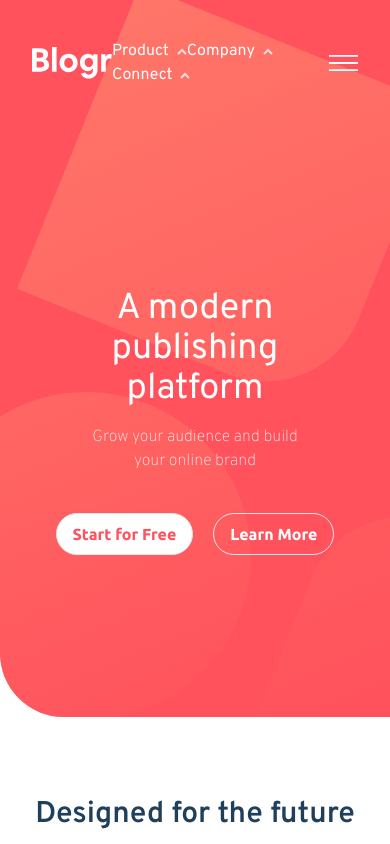
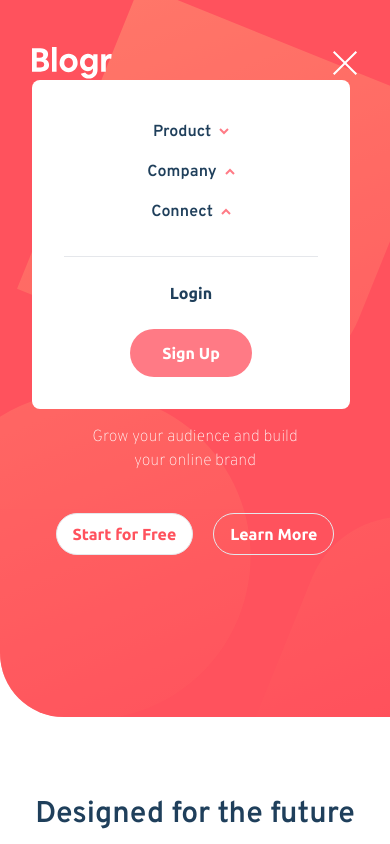
Before and after one commit to CosMo578/blogr-landing-page-main, a React (Vite) app: page / in a window 390 px wide. Both pictures are taken after a click on the button 345 px from the left and 63 px from the top of the page. Shown: the top 844 px of the page. Built offline with nearby package versions, Linux system fonts and the light colour scheme.

Commit message:
Made navbar responsive for mobile screens

```diff
--- a/src/App.css
+++ b/src/App.css
@@ -3,6 +3,10 @@
 @tailwind base;
 @tailwind components;
 @tailwind utilities;
+
+* {
+  /* border: 1px solid red; */
+}
 
 body {
   font-family: "Overpass", sans-serif;
@@ -81,6 +85,7 @@ footer ul li:hover {
   @apply underline;
 }
 
+@media screen and (min-width: 1024px) {
   .dropdown {
     position: relative;
     display: inline-block;
@@ -96,6 +101,7 @@ footer ul li:hover {
   }
   .dropbtn:hover p img {
     @apply rotate-0;
+  }
 }
 /* width */
 ::-webkit-scrollbar {
--- /dev/null
+++ b/src/components/DesktopNav.jsx
@@ -0,0 +1,63 @@
+export default function DesktopNav({ arrow }) {
+  return (
+    <nav
+      className='lg:ml-6 lg:flex lg:items-center lg:gap-8 hover:[&_button]:cursor-pointer'
+    >
+      <div className="dropbtn inline-block">
+        <p className="cursor-pointer hover:underline">
+          Product{" "}
+          <img
+            className='ml-1 inline-block rotate-180 transition-transform'
+            src={arrow}
+            alt=""
+          />
+        </p>
+        <div className="dropdown-content w-full p-4">
+          <ul className=" absolute z-[999] -translate-x-6 space-y-2 rounded-md bg-white py-4 pl-6 pr-8 text-black [&_li]:cursor-pointer hover:[&_li]:font-semibold">
+            <li>Overview</li>
+            <li>Pricing</li>
+            <li>Marketplace</li>
+            <li>Features</li>
+            <li>Integrations</li>
+          </ul>
+        </div>
+      </div>
+      <div className="dropbtn inline-block">
+        <p className="cursor-pointer hover:underline">
+          Company{" "}
+          <img
+            className={`ml-1 inline-block rotate-180 transition-transform`}
+            src={arrow}
+            alt=""
+          />
+        </p>
+        <div className="dropdown-content w-full p-4">
+          <ul className="absolute z-[999] -translate-x-6 space-y-2 rounded-md bg-white py-4 pl-6 pr-8 text-black [&_li]:cursor-pointer hover:[&_li]:font-semibold">
+            <li>About</li>
+            <li>Team</li>
+            <li>Blog</li>
+            <li>Features</li>
+            <li>Careers</li>
+          </ul>
+        </div>
+      </div>
+      <div className="dropbtn inline-block">
+        <p className="cursor-pointer hover:underline">
+          Connect{" "}
+          <img
+            className={`ml-1 inline-block rotate-180 transition-transform`}
+            src={arrow}
+            alt=""
+          />
+        </p>
+        <div className="dropdown-content w-full p-4">
+          <ul className="absolute z-[999] -translate-x-6 space-y-2 rounded-md bg-white py-4 pl-6 pr-8 text-black [&_li]:cursor-pointer hover:[&_li]:font-semibold">
+            <li>Contact</li>
+            <li>Newsletter</li>
+            <li>LinkedIn</li>
+          </ul>
+        </div>
+      </div>
+    </nav>
+  );
+}
--- a/src/components/Footer.jsx
+++ b/src/components/Footer.jsx
@@ -2,7 +2,7 @@ import logo from "/images/logo.svg";
 
 export function Footer() {
   return (
-    <footer className="lg:text-auto flex flex-col items-center justify-start gap-16 rounded-tr-[6rem] bg-[#25252d] px-20 py-16 text-center text-white lg:flex-row lg:items-start lg:gap-[18%] lg:px-32 lg:text-left">
+    <footer className="lg:text-auto flex flex-col items-center justify-start gap-16 rounded-tr-[6rem] bg-[#25252d] px-20 py-16 text-center text-white lg:flex-row lg:items-start lg:gap-[18%] lg:px-16 lg:text-left xl:px-32">
       <img src={logo} alt="" />
       <div>
         <b>Product</b>
--- a/src/components/Header.jsx
+++ b/src/components/Header.jsx
@@ -1,79 +1,31 @@
 import { useState } from "react";
+import useWindowSize from "../hooks/useWindowSize";
+import logo from "/images/logo.svg";
 import arrow from "/images/icon-arrow-light.svg";
-import logo from "/images/logo.svg";
+import arrowMobile from "/images/icon-arrow-dark.svg";
+import DesktopNav from "/src/components/DesktopNav";
+import MobileNav from "/src/components/MobileNav";
 
 export function Header() {
   const [isOpen, setIsOpen] = useState(false);
+  const { width } = useWindowSize();
+  const breakpoint = 1024;
 
   const toggleOpen = () => {
     setIsOpen((prev) => !prev);
   };
 
   return (
-    <header className="absolute left-0 right-0 top-0 z-[2] flex h-[15vh] items-center justify-between px-8 py-10 text-white lg:justify-start lg:px-32 lg:py-6 ">
+    <header className="absolute left-0 right-0 top-0 z-[2] flex h-[15vh] items-center justify-between px-8 py-10 text-white lg:justify-start lg:px-16 xl:px-32 lg:py-6 ">
       <img className="w-20" src={logo} alt="" />
 
-      <nav
-        className={`dropdown lg:ml-6 lg:flex lg:items-center lg:gap-8 hover:[&_button]:cursor-pointer ${
-          isOpen === false ? "hidden" : "inline-block"
-        }`}
-      >
-        <div className="dropbtn inline-block">
-          <p className="cursor-pointer hover:underline">
-            Product{" "}
-            <img
-              className={`ml-1 inline-block rotate-180 transition-transform`}
-              src={arrow}
-              alt=""
-            />
-          </p>
-          <div className="dropdown-content w-full p-4">
-            <ul className=" absolute z-[999] -translate-x-6 space-y-2 rounded-md bg-white py-4 pl-6 pr-8 text-black [&_li]:cursor-pointer hover:[&_li]:font-semibold">
-              <li>Overview</li>
-              <li>Pricing</li>
-              <li>Marketplace</li>
-              <li>Features</li>
-              <li>Integrations</li>
-            </ul>
-          </div>
-        </div>
-        <div className="dropbtn inline-block">
-          <p className="cursor-pointer hover:underline">
-            Company{" "}
-            <img
-              className={`ml-1 inline-block rotate-180 transition-transform`}
-              src={arrow}
-              alt=""
-            />
-          </p>
-          <div className="dropdown-content w-full p-4">
-            <ul className="absolute z-[999] -translate-x-6 space-y-2 rounded-md bg-white py-4 pl-6 pr-8 text-black [&_li]:cursor-pointer hover:[&_li]:font-semibold">
-              <li>About</li>
-              <li>Team</li>
-              <li>Blog</li>
-              <li>Features</li>
-              <li>Careers</li>
-            </ul>
-          </div>
-        </div>
-        <div className="dropbtn inline-block">
-          <p className="cursor-pointer hover:underline">
-            Connect{" "}
-            <img
-              className={`ml-1 inline-block rotate-180 transition-transform`}
-              src={arrow}
-              alt=""
-            />
-          </p>
-          <div className="dropdown-content w-full p-4">
-            <ul className="absolute z-[999] -translate-x-6 space-y-2 rounded-md bg-white py-4 pl-6 pr-8 text-black [&_li]:cursor-pointer hover:[&_li]:font-semibold">
-              <li>Contact</li>
-              <li>Newsletter</li>
-              <li>LinkedIn</li>
-            </ul>
-          </div>
-        </div>
-      </nav>
+      <div>
+        {width > breakpoint ? (
+          <DesktopNav isOpen={isOpen} arrow={arrow} />
+        ) : (
+          <MobileNav isOpen={isOpen} arrowMobile={arrowMobile} />
+        )}
+      </div>
 
       <div className="ml-auto hidden space-x-8 lg:inline-block">
         <button className="font-bold">Login</button>
@@ -85,7 +37,9 @@ export function Header() {
       <button className="hover:cursor-pointer" onClick={toggleOpen}>
         <img
           className="w-full lg:hidden"
-          src={isOpen ? "/images/icon-hamburger.svg" : "/images/icon-close.svg"}
+          src={
+            !isOpen ? "/images/icon-hamburger.svg" : "/images/icon-close.svg"
+          }
           alt=""
         />
       </button>
--- /dev/null
+++ b/src/components/ListItem.jsx
@@ -0,0 +1,11 @@
+export function ListItem({ children }) {
+  return (
+    <div className="my-4 w-full">
+      <ul className="rounded-md bg-[#eeeef3] py-4 pl-6 pr-8 font-serif  text-[#8e8e8f] [&_li]:my-2 [&_li]:cursor-pointer">
+        {children.map((child) => {
+          return <li key={child}>{child}</li>;
+        })}
+      </ul>
+    </div>
+  );
+}
--- /dev/null
+++ b/src/components/MobileNav.jsx
@@ -0,0 +1,88 @@
+import { ListItem } from "../components/ListItem";
+import { useState } from "react";
+
+export default function MobileNav({ isOpen, arrowMobile }) {
+  const [isOpen1, setIsOpen1] = useState(false);
+  const [isOpen2, setIsOpen2] = useState(false);
+  const [isOpen3, setIsOpen3] = useState(false);
+
+  return (
+    <nav
+      className={`absolute left-8 right-10 top-20 flex flex-col items-center rounded-lg bg-white p-8 text-[#1f3f5b] ${
+        isOpen === false ? "hidden" : "inline-block"
+      }`}
+    >
+      <div className="my-2 w-full text-center">
+        <p
+          className="cursor-pointer font-semibold"
+          onClick={() => {
+            setIsOpen1((prevState) => !prevState);
+          }}
+        >
+          Product{" "}
+          <img
+            className={`ml-1 inline-block transition-transform ${isOpen1 ? 'rotate-180' : 'rotate-0'}`}
+            src={arrowMobile}
+            alt=""
+          />
+        </p>
+        {isOpen1 ? (
+          <ListItem>
+            {["Overview", "Pricing", "Marketplace", "Features", "Integrations"]}
+          </ListItem>
+        ) : (
+          ""
+        )}
+      </div>
+      <div className="my-2 w-full text-center">
+        <p
+          className="cursor-pointer font-semibold"
+          onClick={() => {
+            setIsOpen2((prevState) => !prevState);
+          }}
+        >
+          Company{" "}
+          <img
+            className={`ml-1 inline-block rotate-180 transition-transform ${isOpen2 ? 'rotate-180' : 'rotate-0'}`}
+            src={arrowMobile}
+            alt=""
+          />
+        </p>
+        {isOpen2 ? (
+          <ListItem>
+            {["About", "Team", "Blog", "Features", "Careers"]}
+          </ListItem>
+        ) : (
+          ""
+        )}
+      </div>
+      <div className="my-2 w-full text-center">
+        <p
+          className="w-full cursor-pointer font-semibold"
+          onClick={() => {
+            setIsOpen3((prevState) => !prevState);
+          }}
+        >
+          Connect{" "}
+          <img
+            className={`ml-1 inline-block rotate-180 transition-transform ${isOpen3 ? 'rotate-180' : 'rotate-0'}`}
+            src={arrowMobile}
+            alt=""
+          />
+        </p>
+        {isOpen3 ? (
+          <ListItem>{["Contact", "Newsletter", "LinkedIn"]}</ListItem>
+        ) : (
+          ""
+        )}
+      </div>
+
+      <div className="mt-6 flex w-full flex-col items-center border-t pt-6">
+        <button className="mb-6 ml-0 font-bold">Login</button>
+        <button className="#ff525d rounded-full bg-[#ff7a85] bg-gradient-to-r px-8 py-3 font-bold text-white">
+          Sign Up
+        </button>
+      </div>
+    </nav>
+  );
+}
--- a/src/components/SecondSection.jsx
+++ b/src/components/SecondSection.jsx
@@ -1,7 +1,7 @@
 import illustrationPhone from "/images/illustration-phones.svg";
 export function SecondSection() {
   return (
-    <section className="section-2 mb-16 mt-[36%] flex flex-col items-center justify-center rounded-bl-[6rem] rounded-tr-[6rem] bg-[#2c2d3f] px-2 pb-20 lg:mb-36 lg:mt-0 lg:h-[58vh] lg:flex-row lg:px-32 ">
+    <section className="section-2 mb-16 mt-[36%] flex flex-col items-center justify-center rounded-bl-[6rem] rounded-tr-[6rem] bg-[#2c2d3f] px-2 pb-20 lg:mb-36 lg:mt-0 lg:h-[58vh] lg:flex-row lg:px-16 xl:px-32 ">
       <img
         className="-mt-[48%] w-full md:-mt-[36%] md:w-auto lg:mt-28"
         src={illustrationPhone}
--- /dev/null
+++ b/src/hooks/useWindowSize.js
@@ -0,0 +1,15 @@
+import { useState, useEffect } from "react";
+
+// eslint-disable-next-line no-unused-vars
+export default function useWindowSize() {
+  const [windowSize, setWindowSize] = useState({ width: window.innerWidth });
+
+  useEffect(() => {
+    const handleResize = () => {
+      setWindowSize({ width: window.innerWidth });
+    };
+    window.addEventListener("resize", handleResize);
+    return () => window.removeEventListener("resize", handleResize);
+  }, []);
+  return windowSize;
+}
```
Also changed, not shown: src/components/FirstSection.jsx (+3 -4 lines), src/components/ThirdSection.jsx (+4 -7 lines). Lines whose indentation alone changed are shown as unchanged.
